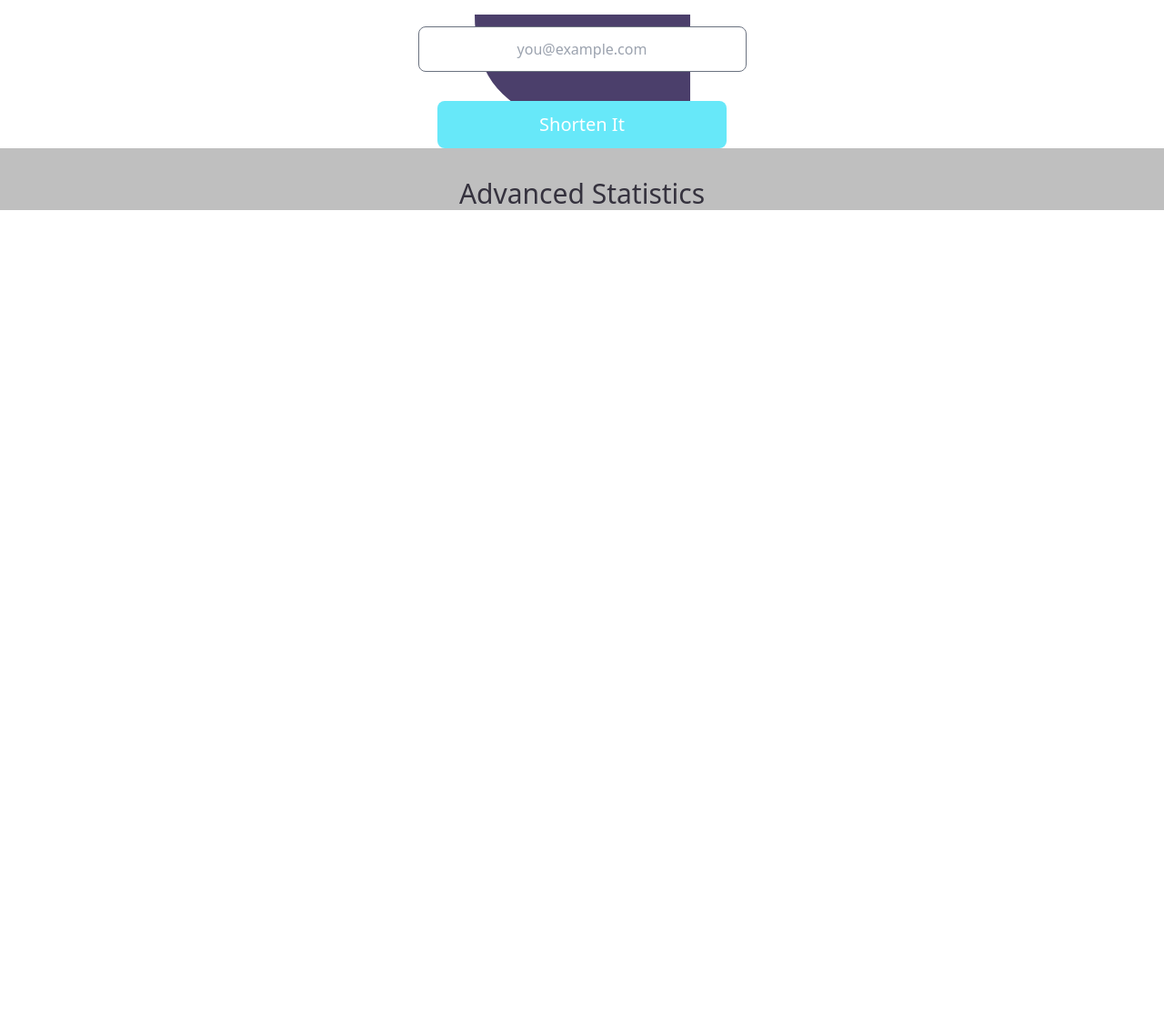
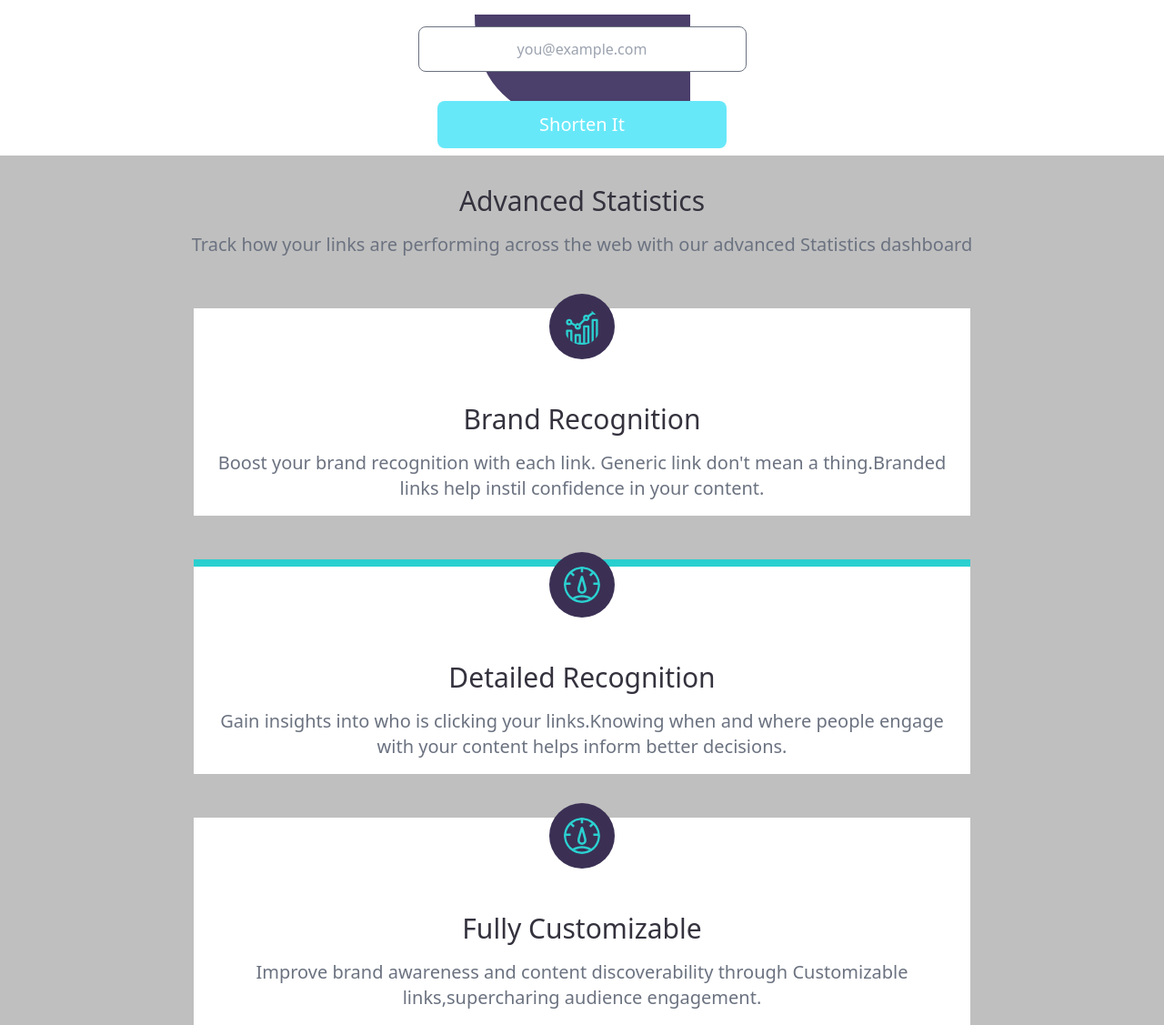
Before and after one commit to 722sofiaameh/URL_Shortner, a website: page index.html in a window 1280 px wide. Shown: the part 760-1887 px from the top of the page at 91% size. Before the commit the page ends 993 px from the top, so only its background shows below. Drawn offline with nearby package versions, Linux system fonts and the light colour scheme.

Commit message:
refactor code base

```diff
--- a/index.html
+++ b/index.html
@@ -16,7 +16,7 @@
   </head>
 
   <body class="">
-    <nav class="p-5 bg-white md:flex md:items-center md:justify-between">
+    <nav class="p-5 md:bg-Red md:flex md:items-center md:justify-between " >
       <div class="flex justify-between items-center">
         <span class="text-2xl font-[Poppins] cursor-pointer">
           <img class="h-10 inline" src="./images/logo.svg" />
@@ -101,13 +101,45 @@
         </button>
       </div>
     </section>
-    <section class="bg-Gray">
-      <h2
-        class="text-center  text-3xl font-medium text-verydarkBlue pt-8"
-      >
-        Advanced Statistics
-      </h2>
+    <section class="bg-Gray mt-2">
+      <div class="text-center">
+        <h2
+          class="text-3xl font-medium text-verydarkBlue pt-8"
+        >
+          Advanced Statistics
+        </h2>
+        <p class="p-4 text-gray-500 text-xl pb-14">Track how your links are performing across the web with our advanced Statistics dashboard</p>
+      </div>
+      <div class="bg-white text-center w-4/6 mx-auto">
+        <img src="./images/icon-brand-recognition.svg" alt="" class="bg-darkViolet rounded-full p-4 mx-auto relative bottom-4">
+        <h2
+              class="text-3xl font-medium text-verydarkBlue pt-8"
+            >
+              Brand Recognition
+            </h2>
+            <p class="p-4 text-gray-500 text-xl ">Boost your brand recognition with each link. Generic link don't mean a thing.Branded links help instil confidence in your content.</p>
+        </div>
+        <div class="bg-white text-center w-4/6 mx-auto mt-12">
+        <div class="bg-Cyan h-2 w-full"></div>
+          <img src="./images/icon-detailed-records.svg" alt="" class="bg-darkViolet rounded-full p-4 mx-auto relative bottom-4">
+          <h2
+                class="text-3xl font-medium text-verydarkBlue pt-8"
+              >
+               Detailed Recognition
+              </h2>
+              <p class="p-4 text-gray-500 text-xl ">Gain insights into who is clicking your links.Knowing when and where people engage with your content helps inform better decisions.</p>
+          </div>
+          <div class="bg-white text-center w-4/6 mx-auto mt-12">
+            <img src="./images/icon-detailed-records.svg" alt="" class="bg-darkViolet rounded-full p-4 mx-auto relative bottom-4">
+            <h2
+                  class="text-3xl font-medium text-verydarkBlue pt-8"
+                >
+                 Fully Customizable
+                </h2>
+                <p class="p-4 text-gray-500 text-xl ">Improve brand awareness and content discoverability through Customizable links,supercharing audience engagement.</p>
+            </div>
     </section>
+
     <script>
       function Menu(e) {
         let list = document.querySelector("ul");
```
Also changed, not shown: dist/output.css.
